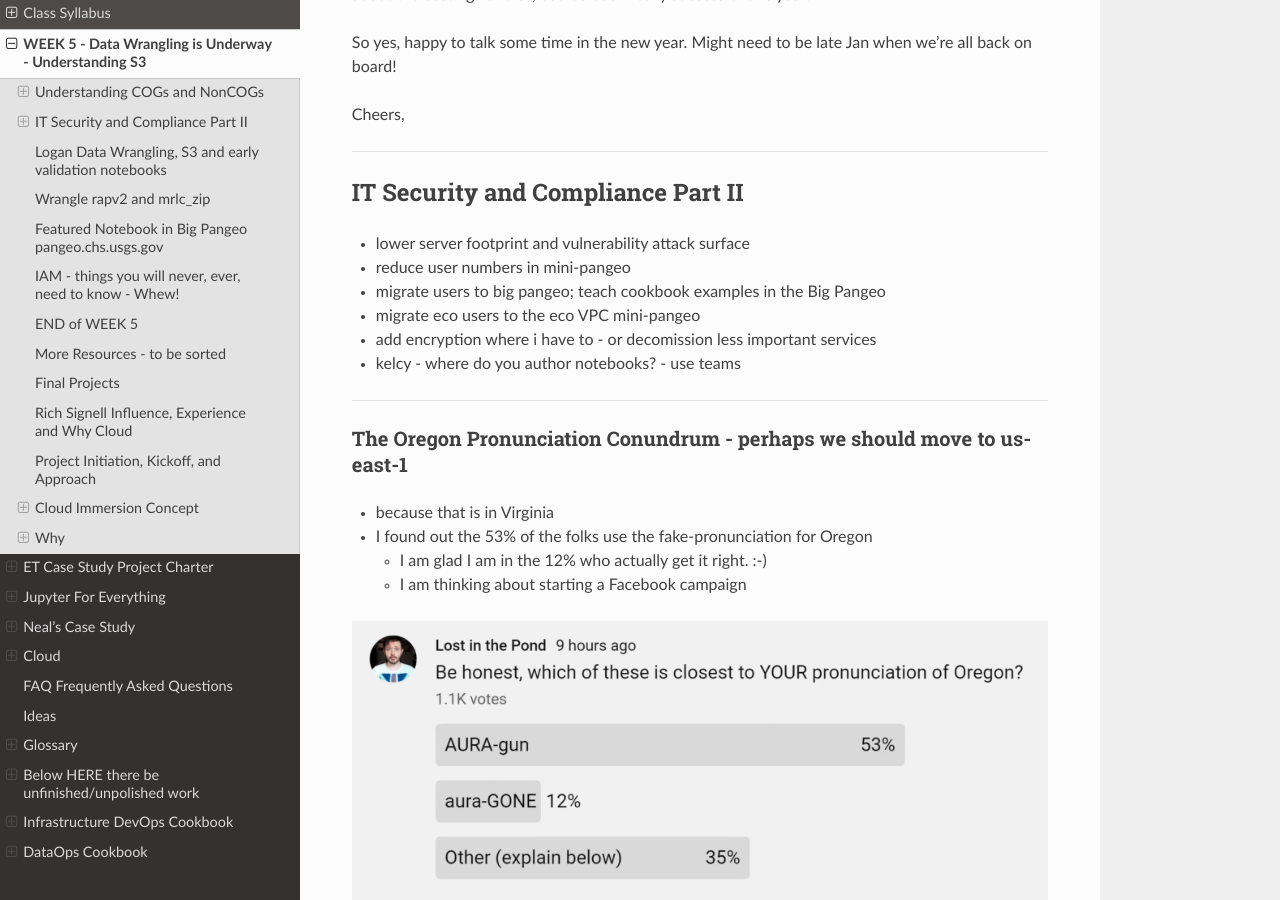
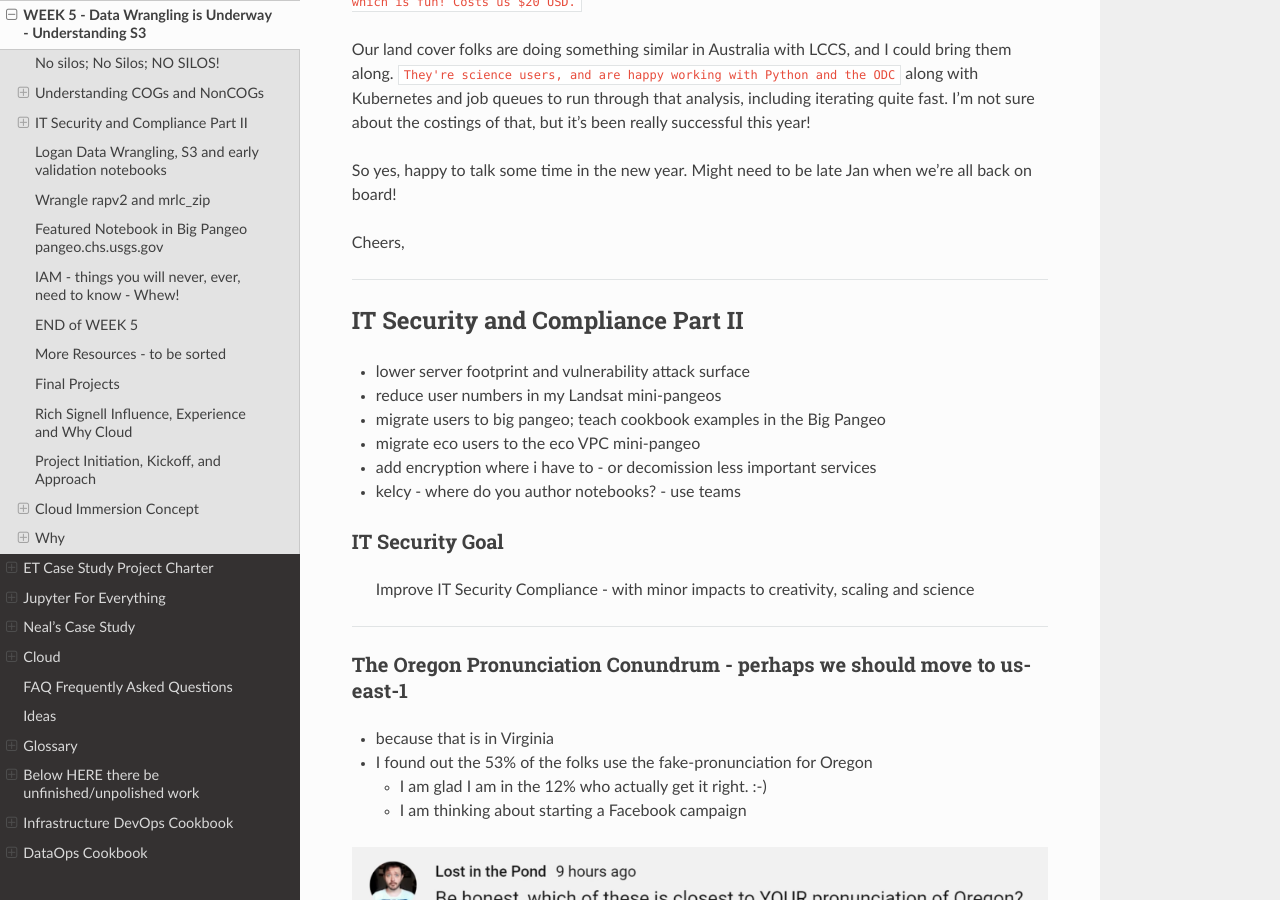
Before and after one commit to tonybutzer/harmony, a Sphinx documentation site: the page built from documentation/source/05week.md, in a window 1280 px wide and 900 px high, scrolled down 1160 px. Built offline with Sphinx 7.4.7 and the Read the Docs theme 2.0.0, drawn with Linux system fonts in a browser that asks for light colours; pages that are not in the unit, such as notebooks, are missing from menus; some of the changed text lies outside the part shown.

Commit message:
automatic git update from Makefile

```diff
--- a/documentation/source/05week.md
+++ b/documentation/source/05week.md
@@ -1,5 +1,10 @@
 
 # WEEK 5 - Data Wrangling is Underway - Understanding S3
+
+## No silos; No Silos; NO SILOS!
+- lets work together
+- "many hands make light work"
+
 
 ## Understanding COGs and NonCOGs
 
@@ -45,11 +50,14 @@
 ## IT Security and Compliance Part II
 
 - lower server footprint and vulnerability attack surface
-- reduce user numbers in mini-pangeo
+- reduce user numbers in my Landsat mini-pangeos
 - migrate users to big pangeo; teach cookbook examples in the Big Pangeo
 - migrate eco users to the eco VPC mini-pangeo
 - add encryption where i have to - or decomission less important services
 - kelcy - where do you author notebooks? - use teams
+
+### IT Security Goal
+> Improve IT Security Compliance - with minor impacts to creativity, scaling and science
 
 ---
 
```
